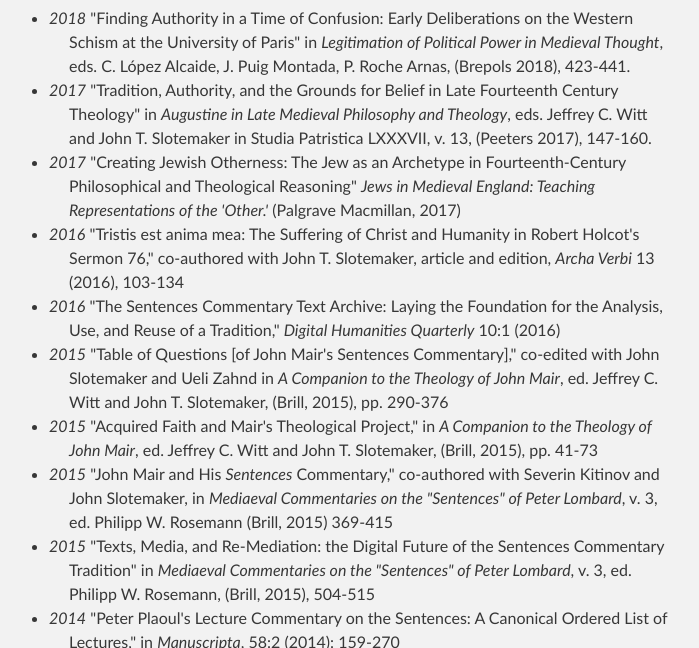
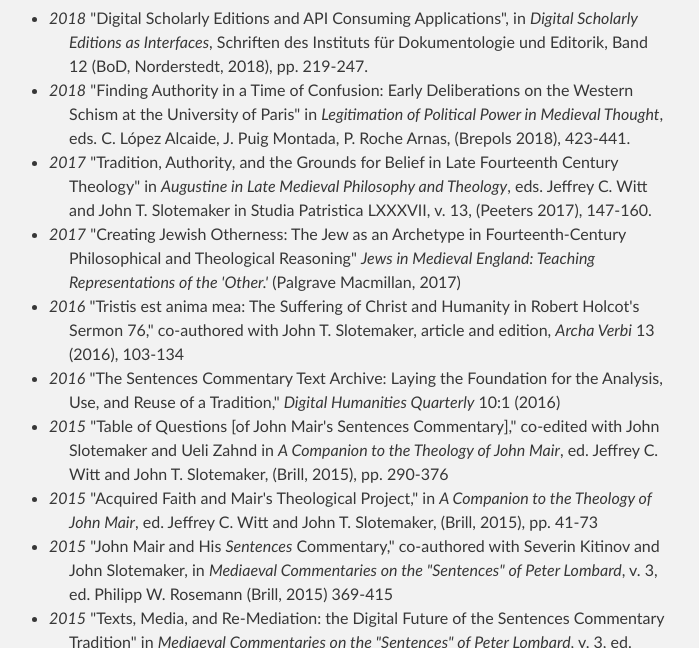
Before and after one commit to jeffreycwitt/jeffreycwitt.github.io, a Jekyll site: the page built from pages/cv.html, in a window 1280 px wide and 900 px high, scrolled down 2222 px, cut to the strip 252-900 px from the top of the window. Shown: the whole strip, without its empty margins (291-990 px from the left). Built offline with Jekyll 4.4.1, drawn with Linux system fonts in a browser that asks for light colours.

Commit message:
updated cv

```diff
--- a/pages/cv.html
+++ b/pages/cv.html
@@ -245,6 +245,10 @@
    <ul>
 
       <h2>Articles</h2>
+
+      <li class="cv-list"><span class="date">2018</span> "Digital Scholarly Editions and API Consuming Applications", in <em>Digital Scholarly Editions as Interfaces</em>, Schriften des Instituts für Dokumentologie und Editorik, Band 12 (BoD, Norderstedt,
+         2018), pp. 219-247.
+      </li>
 
       <li class="cv-list"><span class="date">2018</span> "Finding Authority in a Time of Confusion: Early Deliberations on the Western Schism
          at the University of Paris" in <em>Legitimation of Political Power in Medieval Thought</em>, eds. C. López Alcaide, J. Puig Montada, P. Roche Arnas, (Brepols 2018), 423-441.
```
